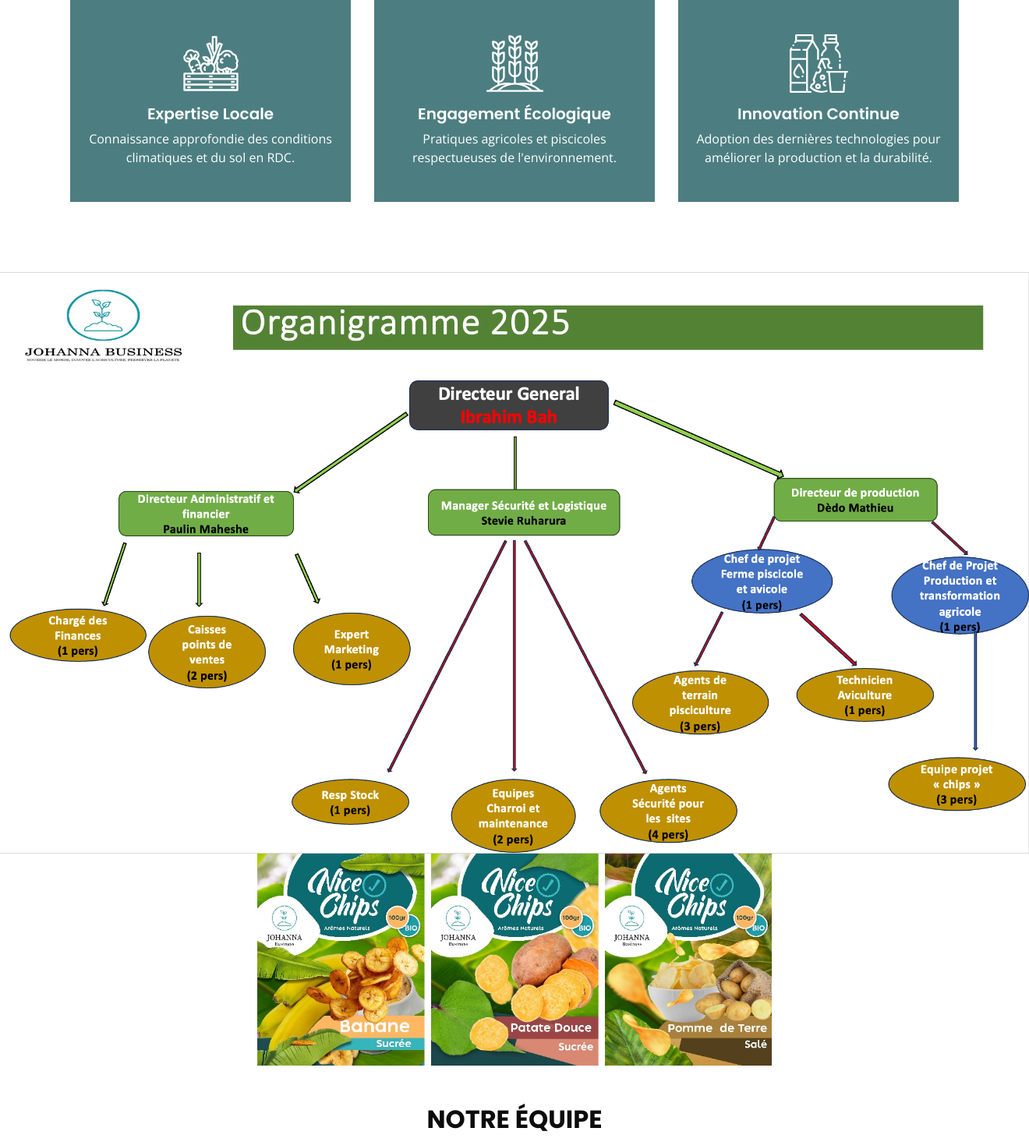
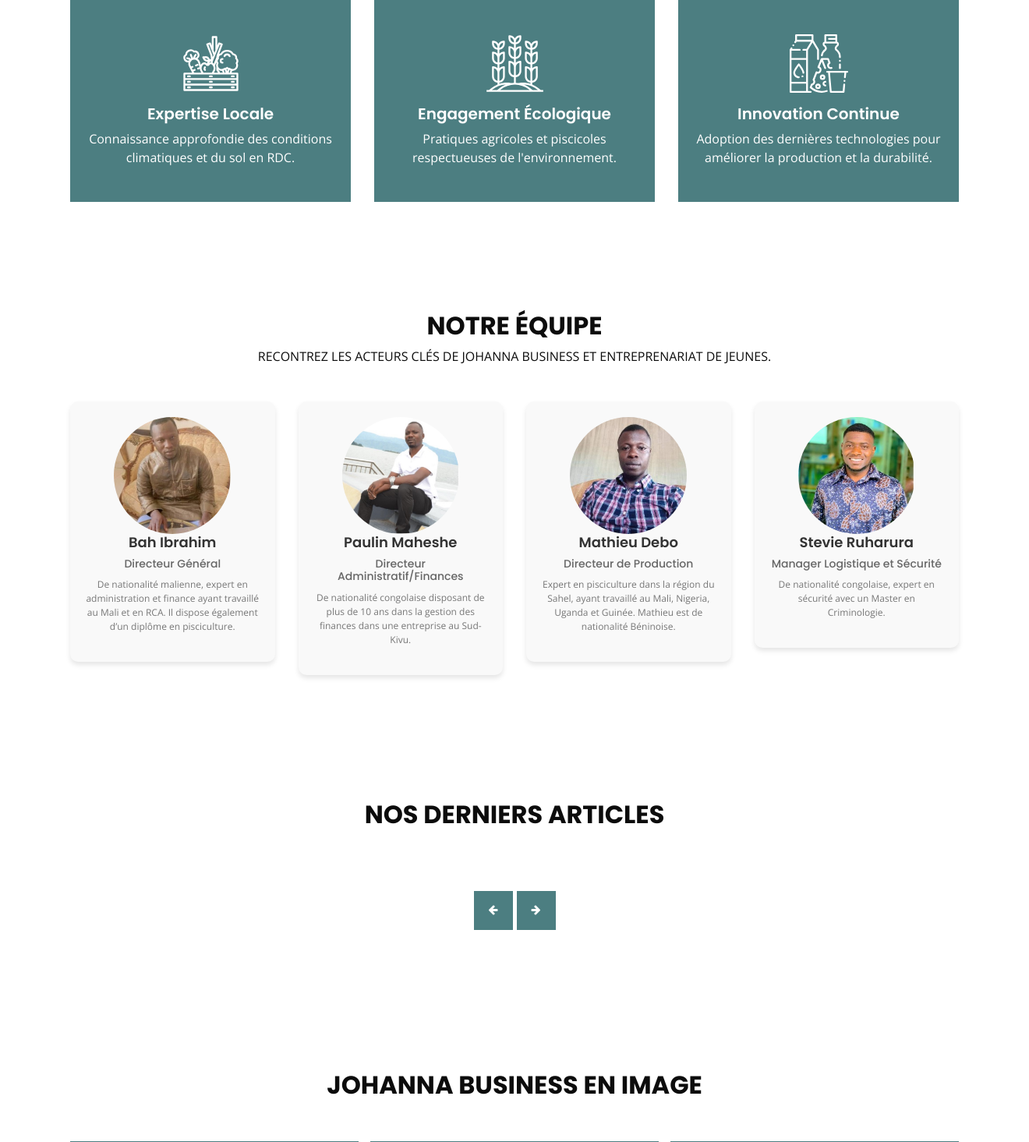
Before and after one commit to Godwin-sys-php/johanna, a PHP site: page / in a window 1320 px wide. Shown: the part 1716-3181 px from the top of the page at 78% size. Run offline with PHP 8.4, Linux system fonts and the light colour scheme; some libraries are stand-ins or nearby versions.

Commit message:
new front

```diff
--- a/index.php
+++ b/index.php
@@ -392,8 +392,6 @@
       </div>
     </section>
 
-    <img src="./images/organigramme.png" style="width: 100vw;">
-    <div style="display: flex;justify-content:center;"><img src="./images/chips.jpeg" style="width: 50vw;align-self: center;"></div>
 
     <section id="team_section" class="layout_padding">
     <div class="container">
```
